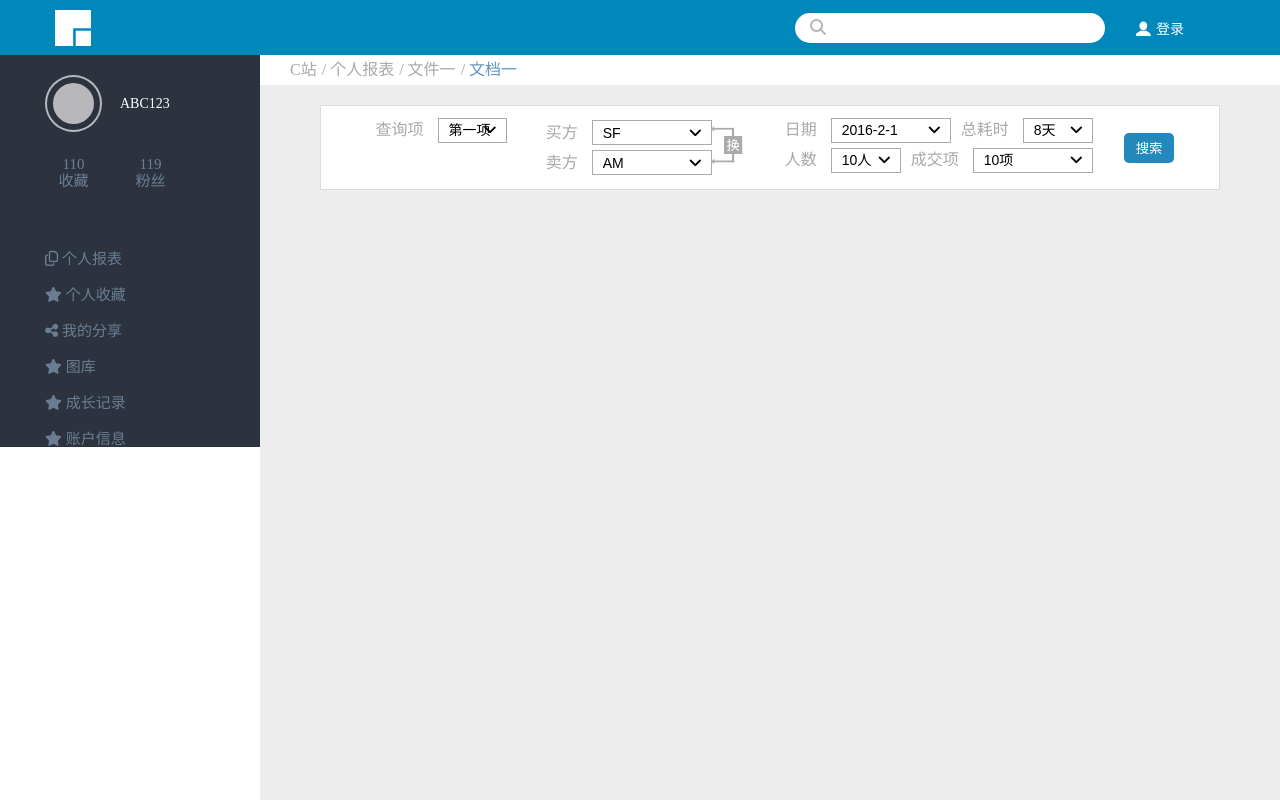
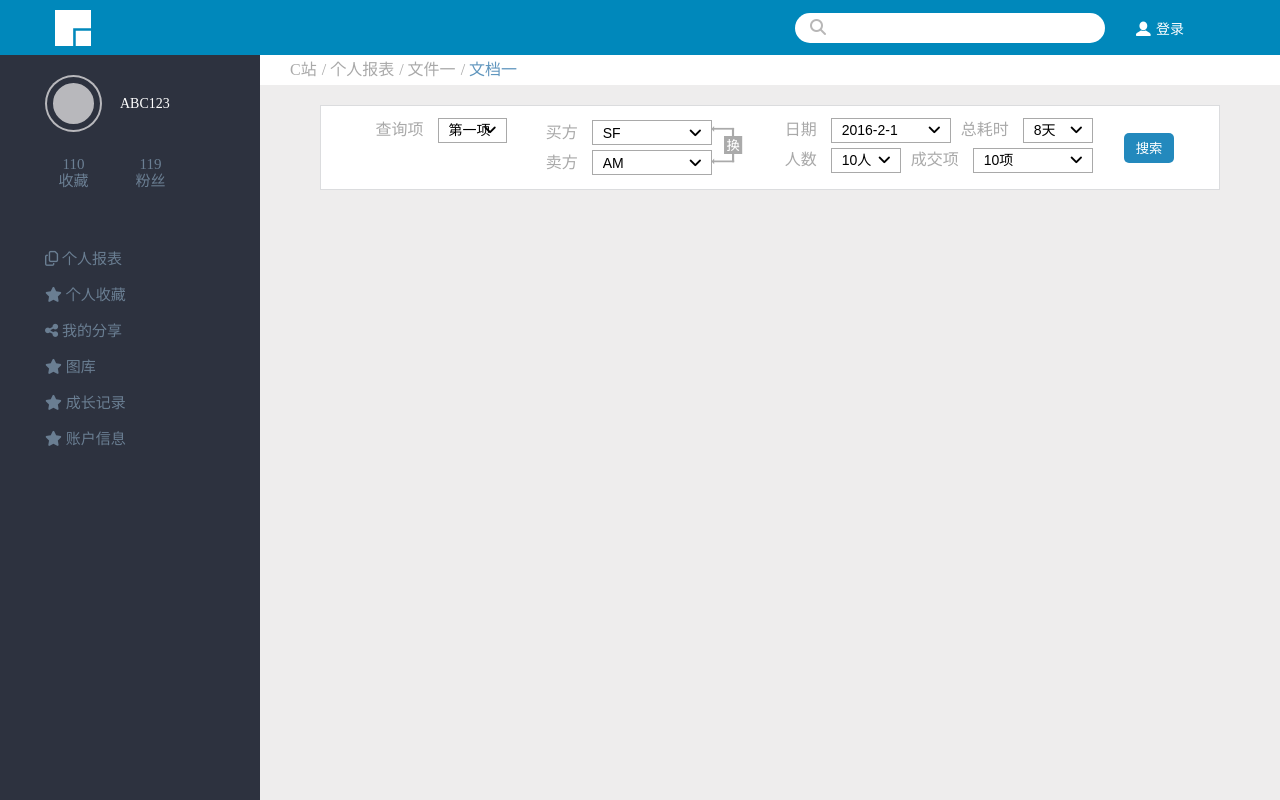
Before and after one commit to 994834574/ife-2016-spring, a website: page task1_9/index.html in a window 1280 px wide. Drawn offline with Linux system fonts and the light colour scheme.

Commit message:
fix: sidebar height bug

```diff
--- a/task1_9/public/css/_content.css
+++ b/task1_9/public/css/_content.css
@@ -116,6 +116,7 @@
   outline: 0;
   color: white;
   padding: 5px 12px;
+  cursor: pointer;
   border-radius: 5px
 }
 
--- a/task1_9/public/css/_sidebar.css
+++ b/task1_9/public/css/_sidebar.css
@@ -1,7 +1,6 @@
 .sidebar {
   top: 0;
   width: 260px;
-  height: 100%;
   background-color: #2d323f;
 }
 
--- a/task1_9/public/css/index.css
+++ b/task1_9/public/css/index.css
@@ -101,7 +101,6 @@ table {
 .sidebar {
   top: 0;
   width: 260px;
-  height: 100%;
   background-color: #2d323f;
 }
 .sidebar__user {
@@ -283,6 +282,7 @@ table {
   outline: 0;
   color: white;
   padding: 5px 12px;
+  cursor: pointer;
   border-radius: 5px;
 }
 .main-content__content__search button:hover, .main-content__content__search button:focus {
--- a/task1_9/public/postcss/_content.css
+++ b/task1_9/public/postcss/_content.css
@@ -60,6 +60,7 @@ $NAVIGATION_HEIGHT: 30px;
     outline: 0;
     color: white;
     padding: 5px 12px;
+    cursor: pointer;
     border-radius: 5px;
     &:hover, &:focus {
       background-color: #2fb1f4;
--- a/task1_9/public/postcss/_sidebar.css
+++ b/task1_9/public/postcss/_sidebar.css
@@ -3,7 +3,6 @@ $AVATAR_HEIGHT: 57px;
 .sidebar {
   top: 0;
   width: 260px;
-  height: 100%;
   background-color: #2d323f;
 }
 
```
